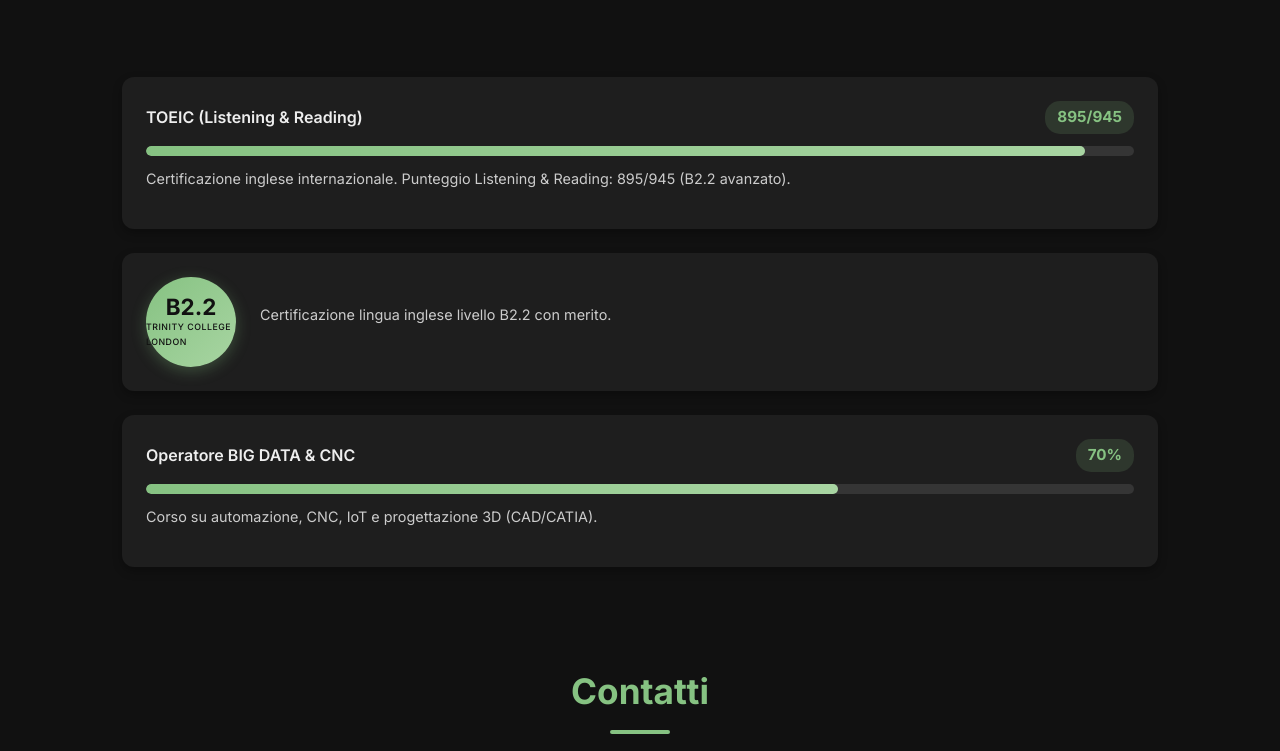
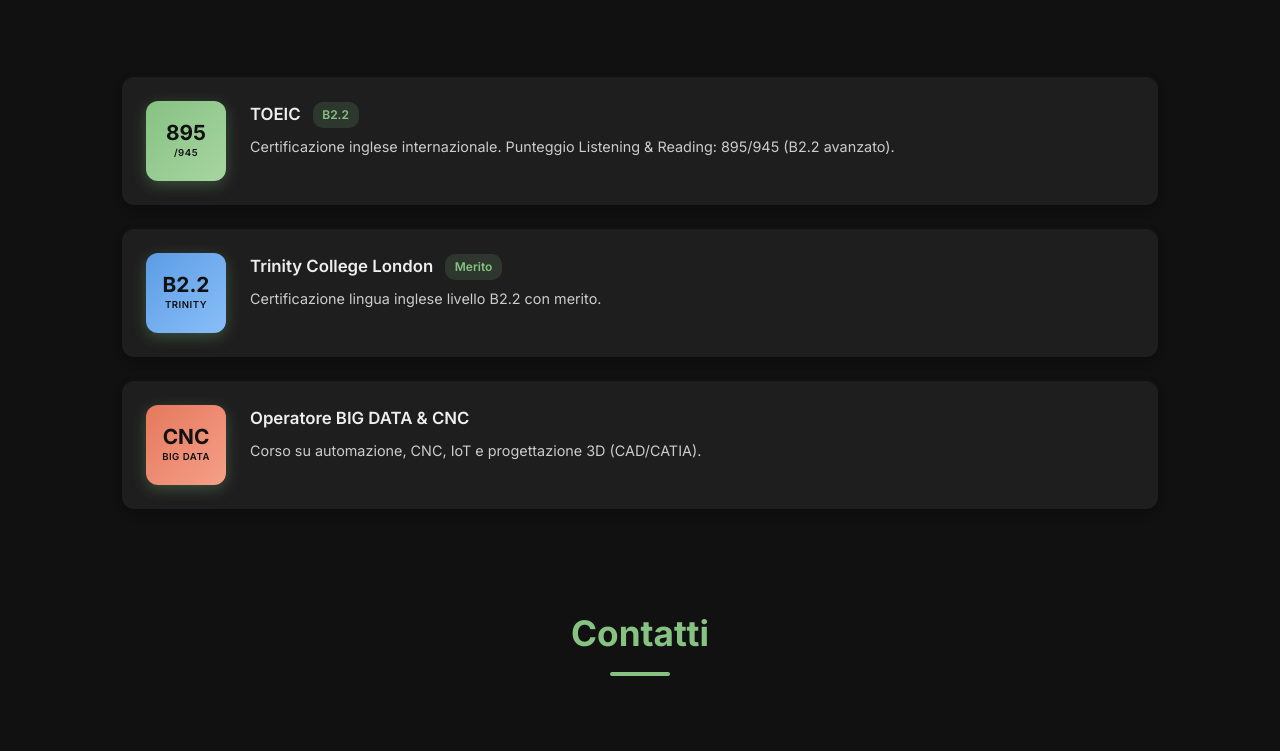
Before and after one commit to cevruz/portfolio, a website: page index.html in a window 1280 px wide. Shown: the part 5577-6328 px from the top of the page. Drawn offline with nearby package versions, Linux system fonts and the light colour scheme.

Commit message:
Refactor certifications: unified card layout with colored icon badges for all items

```diff
--- a/index.html
+++ b/index.html
@@ -316,40 +316,49 @@
     <section id="certificazioni">
         <h2 data-i18n="certifications.title">Certificazioni</h2>
         <div class="certificazioni-wrapper">
-            <div class="cert-bar-wrapper">
-                <div class="cert-bar-header">
-                    <span class="cert-bar-label">TOEIC (Listening & Reading)</span>
-                    <span class="cert-bar-score">895/945</span>
+            <div class="cert-card-wrapper">
+                <div class="cert-icon">
+                    <span class="cert-icon-level">895</span>
+                    <span class="cert-icon-label">/945</span>
                 </div>
-                <div class="cert-bar-track">
-                    <div class="cert-bar-fill" data-width="95"></div>
+                <div class="cert-card-content">
+                    <div class="cert-card-header">
+                        <span class="cert-card-title">TOEIC</span>
+                        <span class="cert-card-badge">B2.2</span>
+                    </div>
+                    <p class="cert-card-desc" data-i18n="certifications.toeic.desc">
+                        Certificazione lingua inglese professionale riconosciuta a livello internazionale; punteggio raggiunto equivalente ad un B2.2 avanzato.
+                    </p>
                 </div>
-                <p class="cert-bar-desc" data-i18n="certifications.toeic.desc">
-                    Certificazione lingua inglese professionale riconosciuta a livello internazionale; punteggio raggiunto equivalente ad un B2.2 avanzato.
-                </p>
             </div>
-            <div class="cert-badge-wrapper">
-                <div class="cert-badge">
-                    <span class="cert-badge-level">B2.2</span>
-                    <span class="cert-badge-label">Trinity College London</span>
+            <div class="cert-card-wrapper">
+                <div class="cert-icon cert-icon--trinity">
+                    <span class="cert-icon-level">B2.2</span>
+                    <span class="cert-icon-label">Trinity</span>
                 </div>
-                <div class="cert-badge-content">
-                    <p class="cert-bar-desc" data-i18n="certifications.trinity.desc">
+                <div class="cert-card-content">
+                    <div class="cert-card-header">
+                        <span class="cert-card-title">Trinity College London</span>
+                        <span class="cert-card-badge">Merito</span>
+                    </div>
+                    <p class="cert-card-desc" data-i18n="certifications.trinity.desc">
                         Certificazione in lingua inglese livello B2.2 con merito presso il Trinity College London.
                     </p>
                 </div>
             </div>
-            <div class="cert-bar-wrapper">
-                <div class="cert-bar-header">
-                    <span class="cert-bar-label" data-i18n="certifications.bigdata.title">Operatore BIG DATA & CNC</span>
-                    <span class="cert-bar-score">70%</span>
+            <div class="cert-card-wrapper">
+                <div class="cert-icon cert-icon--cnc">
+                    <span class="cert-icon-level">CNC</span>
+                    <span class="cert-icon-label">BIG DATA</span>
                 </div>
-                <div class="cert-bar-track">
-                    <div class="cert-bar-fill" data-width="70"></div>
+                <div class="cert-card-content">
+                    <div class="cert-card-header">
+                        <span class="cert-card-title" data-i18n="certifications.bigdata.title">Operatore BIG DATA & CNC</span>
+                    </div>
+                    <p class="cert-card-desc" data-i18n="certifications.bigdata.desc">
+                        Corso su automazione, CNC, IoT e progettazione 3D (CAD/CATIA).
+                    </p>
                 </div>
-                <p class="cert-bar-desc" data-i18n="certifications.bigdata.desc">
-                    Corso su automazione, CNC, IoT e progettazione 3D (CAD/CATIA).
-                </p>
             </div>
         </div>
     </section>
--- a/script.js
+++ b/script.js
@@ -384,30 +384,6 @@ document.addEventListener('DOMContentLoaded', () => {
         skillObserver.observe(bar);
     });
 
-    // Cert Bars Animation with IntersectionObserver
-    const certBars = document.querySelectorAll('.cert-bar-fill');
-    const certObserverOptions = {
-        threshold: 0.3,
-        rootMargin: "0px 0px -50px 0px"
-    };
-
-    const certObserver = new IntersectionObserver((entries) => {
-        entries.forEach(entry => {
-            if (entry.isIntersecting) {
-                const bar = entry.target;
-                const width = bar.getAttribute('data-width');
-                setTimeout(() => {
-                    bar.style.width = width + '%';
-                }, 100);
-                certObserver.unobserve(bar);
-            }
-        });
-    }, certObserverOptions);
-
-    certBars.forEach(bar => {
-        certObserver.observe(bar);
-    });
-
     // Timeline Animation with IntersectionObserver
     const timelineItems = document.querySelectorAll('.timeline-item');
     const timelineObserverOptions = {
--- a/style.css
+++ b/style.css
@@ -910,7 +910,7 @@ body.light-mode .skill-bar-fill {
     background: linear-gradient(90deg, var(--accent-green), #7bc074);
 }
 
-/* Certificazioni con Barre Progresso */
+/* Certificazioni - Card Layout */
 .certificazioni-wrapper {
     display: flex;
     flex-direction: column;
@@ -918,80 +918,9 @@ body.light-mode .skill-bar-fill {
     margin-top: 2rem;
 }
 
-.cert-bar-wrapper {
-    background: var(--card-bg);
-    padding: 1.5rem;
-    border-radius: 12px;
-    box-shadow: var(--shadow-soft);
-    transition: var(--transition);
-}
-
-.cert-bar-wrapper:hover {
-    transform: translateY(-3px);
-    box-shadow: var(--shadow-hover);
-}
-
-.cert-bar-header {
-    display: flex;
-    justify-content: space-between;
-    align-items: center;
-    margin-bottom: 0.75rem;
-}
-
-.cert-bar-label {
-    color: var(--text-primary);
-    font-size: 1rem;
-    font-weight: 600;
-}
-
-.cert-bar-score {
-    color: var(--accent-green);
-    font-size: 0.95rem;
-    font-weight: 700;
-    padding: 0.25rem 0.75rem;
-    background: rgba(134, 194, 130, 0.15);
-    border-radius: 15px;
-}
-
-.cert-bar-track {
-    width: 100%;
-    height: 10px;
-    background: rgba(255, 255, 255, 0.1);
-    border-radius: 5px;
-    overflow: hidden;
-}
-
-body.light-mode .cert-bar-track {
-    background: rgba(0, 0, 0, 0.1);
-}
-
-.cert-bar-fill {
-    height: 100%;
-    width: 0;
-    background: linear-gradient(90deg, var(--accent-green), #a8d5a2);
-    border-radius: 5px;
-    transition: width 1s ease-out;
-}
-
-.cert-bar-fill.animate {
-    width: attr(data-width);
-}
-
-body.light-mode .cert-bar-fill {
-    background: linear-gradient(90deg, var(--accent-green), #7bc074);
-}
-
-.cert-bar-desc {
-    color: var(--text-secondary);
-    font-size: 0.9rem;
-    margin-top: 0.75rem;
-    line-height: 1.5;
-}
-
-/* Certificazione Badge Trinity */
-.cert-badge-wrapper {
-    display: flex;
-    align-items: center;
+.cert-card-wrapper {
+    display: flex;
+    align-items: flex-start;
     gap: 1.5rem;
     background: var(--card-bg);
     padding: 1.5rem;
@@ -1000,16 +929,16 @@ body.light-mode .cert-bar-fill {
     transition: var(--transition);
 }
 
-.cert-badge-wrapper:hover {
+.cert-card-wrapper:hover {
     transform: translateY(-3px);
     box-shadow: var(--shadow-hover);
 }
 
-.cert-badge {
+.cert-icon {
     flex-shrink: 0;
-    width: 90px;
-    height: 90px;
-    border-radius: 50%;
+    width: 80px;
+    height: 80px;
+    border-radius: 12px;
     background: linear-gradient(135deg, var(--accent-green), #a8d5a2);
     display: flex;
     flex-direction: column;
@@ -1018,32 +947,71 @@ body.light-mode .cert-bar-fill {
     box-shadow: 0 4px 15px rgba(134, 194, 130, 0.3);
 }
 
-body.light-mode .cert-badge {
+body.light-mode .cert-icon {
     background: linear-gradient(135deg, var(--accent-green), #7bc074);
 }
 
-.cert-badge-level {
+.cert-icon--trinity {
+    background: linear-gradient(135deg, #5C9CE5, #89BFF8);
+}
+
+body.light-mode .cert-icon--trinity {
+    background: linear-gradient(135deg, #4A8BD4, #6BA3E0);
+}
+
+.cert-icon--cnc {
+    background: linear-gradient(135deg, #E5785C, #F5A089);
+}
+
+body.light-mode .cert-icon--cnc {
+    background: linear-gradient(135deg, #D46A4E, #E8825F);
+}
+
+.cert-icon-level {
     color: var(--text-dark);
-    font-size: 1.4rem;
+    font-size: 1.3rem;
     font-weight: 700;
-    line-height: 1;
-}
-
-.cert-badge-label {
+    line-height: 1.1;
+}
+
+.cert-icon-label {
     color: var(--text-dark);
-    font-size: 0.55rem;
-    font-weight: 500;
+    font-size: 0.6rem;
+    font-weight: 600;
     text-transform: uppercase;
     letter-spacing: 0.5px;
-    margin-top: 2px;
-}
-
-.cert-badge-content {
+}
+
+.cert-card-content {
     flex: 1;
 }
 
-.cert-badge-content .cert-bar-desc {
-    margin-top: 0;
+.cert-card-header {
+    display: flex;
+    align-items: center;
+    gap: 0.75rem;
+    margin-bottom: 0.5rem;
+}
+
+.cert-card-title {
+    color: var(--text-primary);
+    font-size: 1.05rem;
+    font-weight: 600;
+}
+
+.cert-card-badge {
+    color: var(--accent-green);
+    font-size: 0.75rem;
+    font-weight: 600;
+    padding: 0.2rem 0.6rem;
+    background: rgba(134, 194, 130, 0.15);
+    border-radius: 10px;
+}
+
+.cert-card-desc {
+    color: var(--text-secondary);
+    font-size: 0.9rem;
+    line-height: 1.5;
 }
 
 /* Timeline */
```
